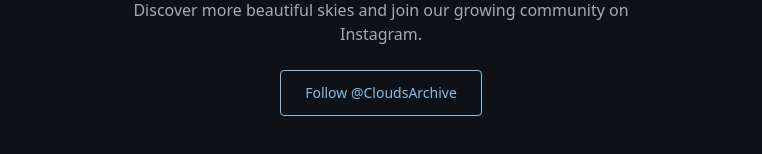
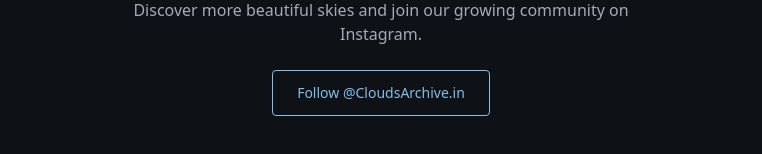
Before and after one commit to hiteshkumawat355-commits/cloudsarchive-, a Next.js app: page / in a window 1280 px wide. Shown: the part 4920-5074 px from the top of the page, without its empty margins (259-1021 px from the left). Built offline with nearby package versions, Linux system fonts and the light colour scheme; no server answers.

Commit message:
Update page.tsx

```diff
--- a/src/app/page.tsx
+++ b/src/app/page.tsx
@@ -5,7 +5,7 @@ import { CATEGORIES, DEMO_PHOTOGRAPHS } from '@/lib/demo-data';
 export default function HomePage() {
   const featuredPhotos = DEMO_PHOTOGRAPHS.filter((p) => p.is_featured);
   const photoOfTheWeek = DEMO_PHOTOGRAPHS.find((p) => p.is_photo_of_the_week) || DEMO_PHOTOGRAPHS[0];
-  const instagramUrl = process.env.NEXT_PUBLIC_INSTAGRAM_URL || 'https://instagram.com/cloudsarchive';
+  const instagramUrl = process.env.NEXT_PUBLIC_INSTAGRAM_URL || 'https://instagram.com/cloudsarchive.in';
 
   return (
     <main className="min-h-screen bg-[#0B0D10] text-[#F4F5F6]">
@@ -292,7 +292,7 @@ export default function HomePage() {
               rel="noopener noreferrer"
               className="inline-flex items-center gap-2 px-6 py-3 border border-[#86BDE8] text-[#86BDE8] text-sm font-medium rounded hover:bg-[#86BDE8] hover:text-[#0B0D10] transition-colors"
             >
-              Follow @CloudsArchive
+              Follow @CloudsArchive.in
             </a>
           </div>
         </div>
```
